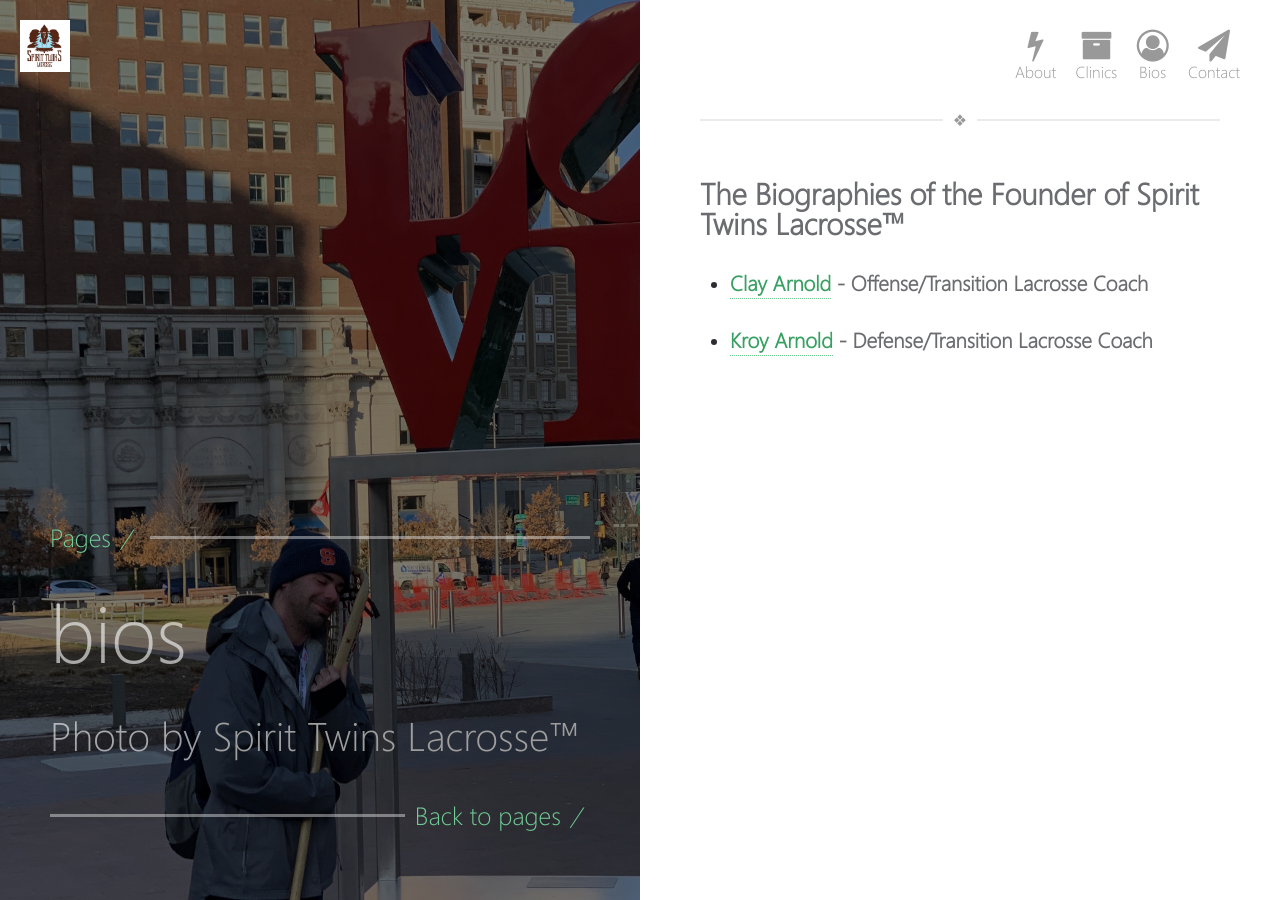
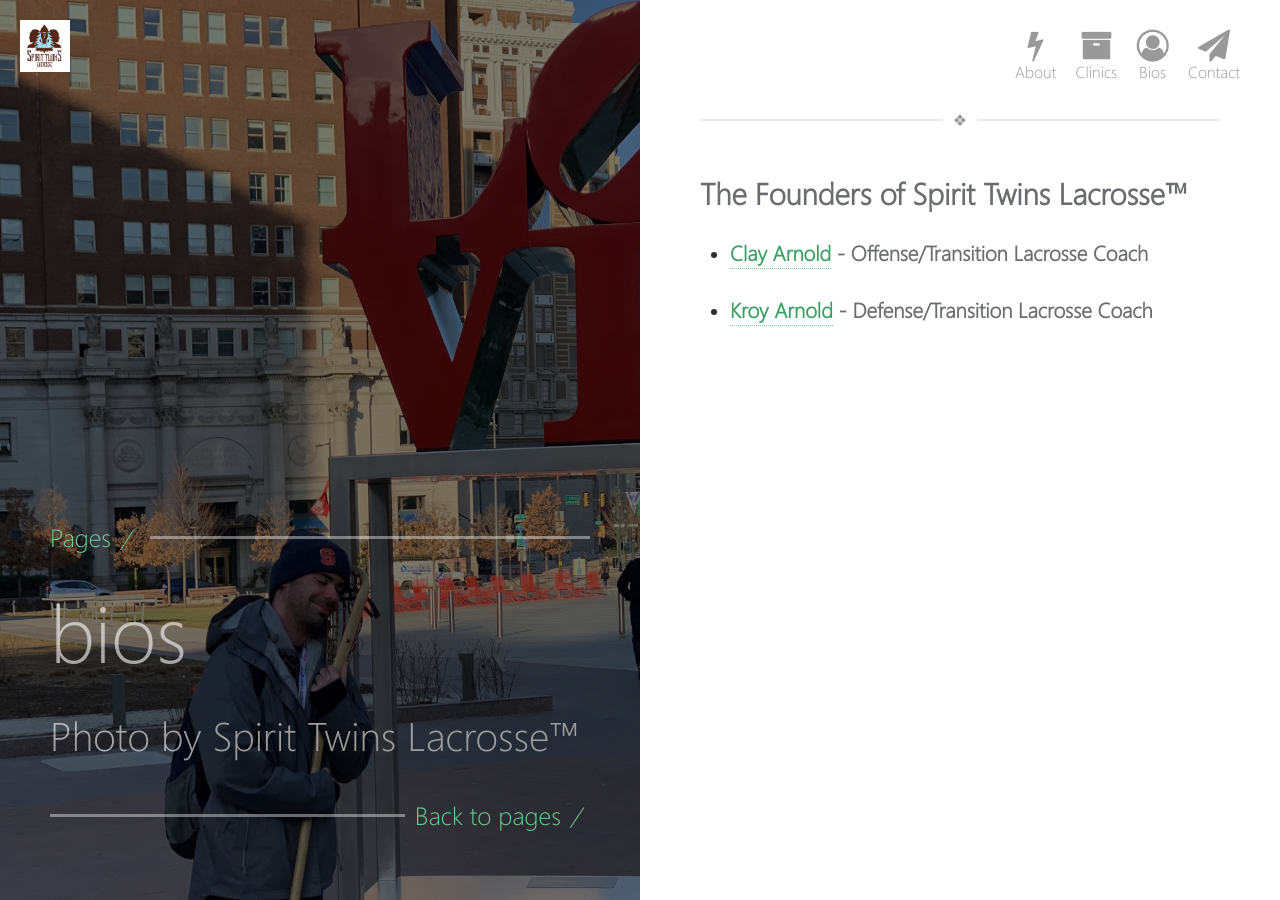
Before and after one commit to adamdjbrett/spirittwinslacrosse.com, a Jekyll site: the page built from _pages/bios.md, in a window 1280 px wide. Built offline with Jekyll 4.4.1, drawn with Linux system fonts in a browser that asks for light colours.

Commit message:
Update bios.md
updated

```diff
--- a/_pages/bios.md
+++ b/_pages/bios.md
@@ -4,7 +4,7 @@
 sitemap: true
 permalink: /bios/
 ---
-<h2>The Biographies of the Founder of Spirit Twins Lacrosse&trade;</h2>
+<h2>The Founders of Spirit Twins Lacrosse&trade;</h2>
 <ul>
   {% for bios in site.bios %}
     <li><h3>
```
